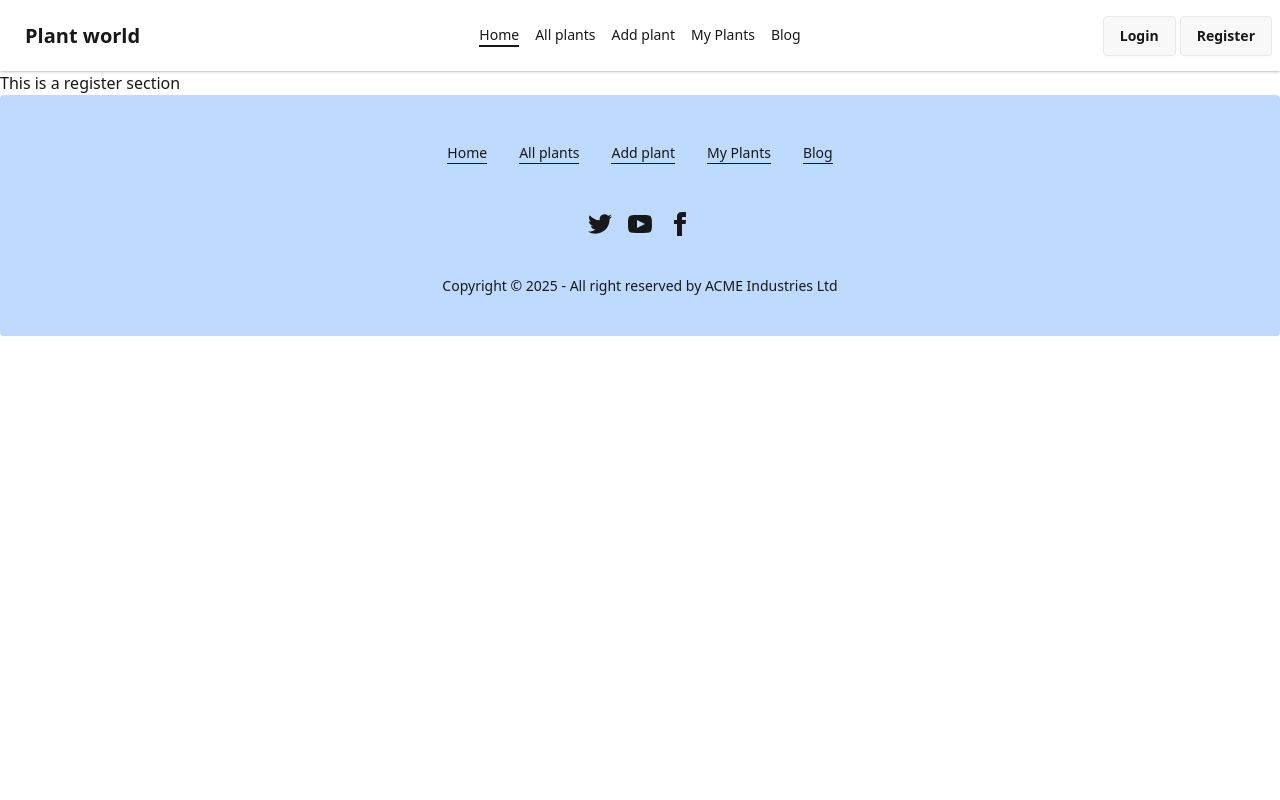
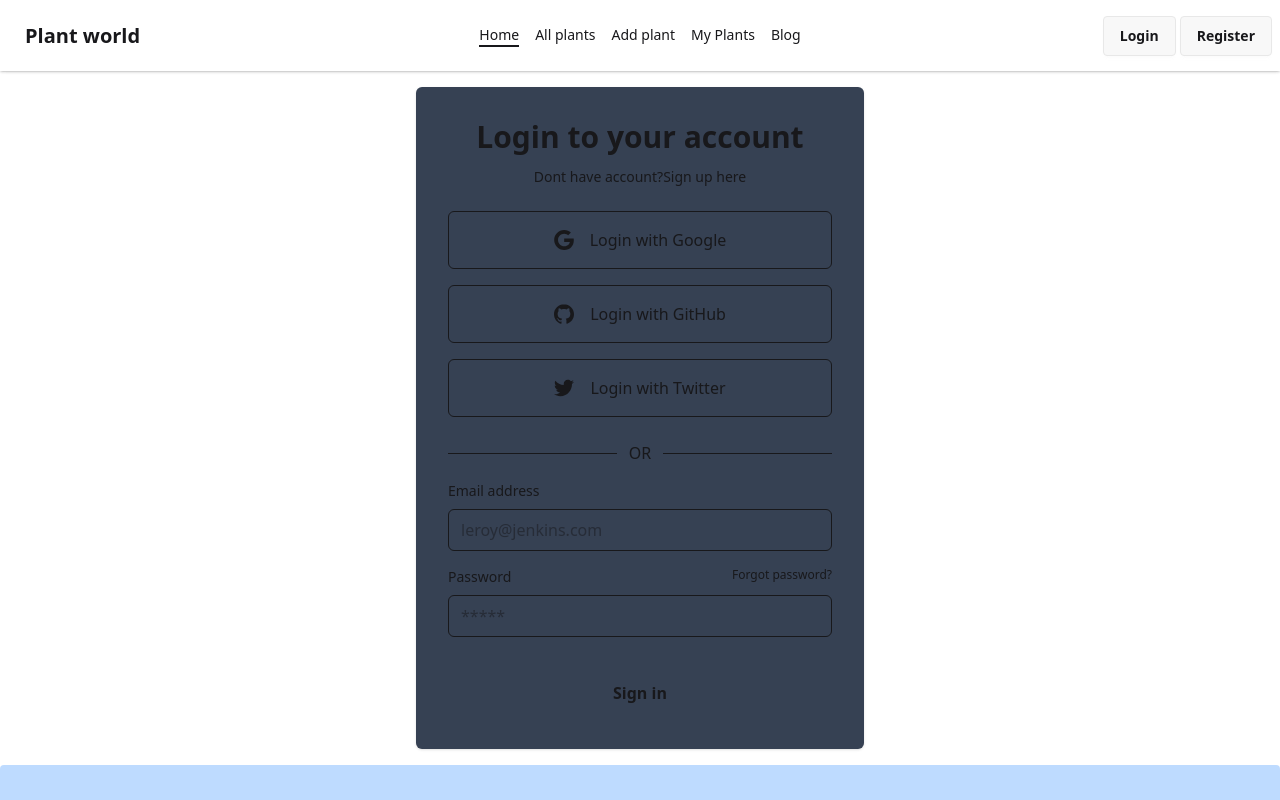
Before and after one commit to Jabedhossain101/plant-care, a React (Vite) app: page /register in a window 1280 px wide. Shown: the top 800 px of the page. Built offline with nearby package versions, Linux system fonts and the light colour scheme.

Commit message:
added firebase and working Register page

```diff
--- a/package.json
+++ b/package.json
@@ -12,6 +12,7 @@
   "dependencies": {
     "@tailwindcss/vite": "^4.1.7",
     "date-fns": "^4.1.0",
+    "firebase": "^11.8.1",
     "lottie-react": "^2.4.1",
     "lucide-react": "^0.511.0",
     "react": "^19.1.0",
--- a/src/Components/AllPlant.jsx
+++ b/src/Components/AllPlant.jsx
@@ -48,7 +48,7 @@
 
         <Link
           to={`/plantDetails/${_id}`}
-          className="btn bg-fuchsia-600 hover:bg-red-500 hover:text-xl hover:p-2"
+          className="btn bg-fuchsia-500 hover:bg-fuchsia-600  hover:p-2"
         >
           View More
         </Link>
--- a/src/Components/Footer.jsx
+++ b/src/Components/Footer.jsx
@@ -5,23 +5,25 @@
   const football = (
     <>
       <Link to="/">
-        <li className="m-2 list-none border-b-1 hover:bg-gray-200">Home</li>
+        <li className="m-2 list-none focus:underline hover:underline">Home</li>
       </Link>
       <Link to="/allPlants">
-        <li className="m-2 list-none border-b-1">All plants</li>
+        <li className="m-2 list-none focus:underline hover:underline">
+          All plants
+        </li>
       </Link>
       <Link to="/addPlant">
-        <li className="m-2 list-none border-b-1 hover:bg-gray-200">
+        <li className="m-2 list-none focus:underline hover:underline">
           Add plant
         </li>
       </Link>
       <Link to="/updateMango">
-        <li className="m-2 list-none border-b-1 hover:bg-gray-200  ">
+        <li className="m-2 list-none focus:underline hover:underline  ">
           My Plants
         </li>
       </Link>
       <Link to="/unit">
-        <li className="m-2 list-none border-b-1 hover:bg-gray-200">Blog</li>
+        <li className="m-2 list-none focus:underline hover:underline">Blog</li>
       </Link>
     </>
   );
--- a/src/Components/Update.jsx
+++ b/src/Components/Update.jsx
@@ -1,8 +1,10 @@
 import React from 'react';
 import { useLoaderData } from 'react-router';
+import Swal from 'sweetalert2';
 
 const Update = () => {
   const {
+    _id,
     Photo,
     Plant,
     careLevel,
@@ -21,6 +23,26 @@
     const formData = new FormData(form);
     const updatedPlant = Object.fromEntries(formData.entries());
     console.log(updatedPlant);
+
+    //send update mango to the db
+
+    fetch(`http://localhost:4000/mangos/${_id}`, {
+      method: 'PUT',
+      headers: {
+        'content-type': 'application/json',
+      },
+      body: JSON.stringify(updatedPlant),
+    })
+      .then(res => res.json())
+      .then(data => {
+        if (data.modifiedCount > 0) {
+          Swal.fire({
+            title: 'Plant Updated Successfully',
+            icon: 'success',
+            draggable: true,
+          });
+        }
+      });
   };
   return (
     <div>
--- /dev/null
+++ b/src/Firebase/firebase.init.js
@@ -0,0 +1,20 @@
+// Import the functions you need from the SDKs you need
+import { initializeApp } from 'firebase/app';
+import { getAuth } from 'firebase/auth';
+// TODO: Add SDKs for Firebase products that you want to use
+// https://firebase.google.com/docs/web/setup#available-libraries
+
+// Your web app's Firebase configuration
+const firebaseConfig = {
+  apiKey: 'AIzaSyB8rSTDwuMA8ddgyujN_UhojyqWYi2rm7w',
+  authDomain: 'mango-store-app.firebaseapp.com',
+  projectId: 'mango-store-app',
+  storageBucket: 'mango-store-app.firebasestorage.app',
+  messagingSenderId: '990028247684',
+  appId: '1:990028247684:web:5f327e4b11712010a4c8d1',
+};
+
+// Initialize Firebase
+const app = initializeApp(firebaseConfig);
+
+export const auth = getAuth(app);
--- a/src/Pages/Register.jsx
+++ b/src/Pages/Register.jsx
@@ -2,8 +2,112 @@
 
 const Register = () => {
   return (
-    <div>
-      <h1>This is a register section</h1>
+    <div className="w-full max-w-md p-4 rounded-md shadow sm:p-8  bg-gray-700 dark:text-base-100 mx-auto my-4">
+      <h2 className="mb-3 text-3xl font-semibold text-center">
+        Login to your account
+      </h2>
+      <p className="text-sm text-center dark:text-gray-600">
+        Dont have account?
+        <a
+          href="#"
+          rel="noopener noreferrer"
+          className="focus:underline hover:underline"
+        >
+          Sign up here
+        </a>
+      </p>
+      <div className="my-6 space-y-4">
+        <button
+          aria-label="Login with Google"
+          type="button"
+          className="flex items-center justify-center w-full p-4 space-x-4 border rounded-md focus:ring-2 focus:ring-offset-1 dark:border-gray-600 focus:dark:ring-violet-600"
+        >
+          <svg
+            xmlns="http://www.w3.org/2000/svg"
+            viewBox="0 0 32 32"
+            className="w-5 h-5 fill-current"
+          >
+            <path d="M16.318 13.714v5.484h9.078c-0.37 2.354-2.745 6.901-9.078 6.901-5.458 0-9.917-4.521-9.917-10.099s4.458-10.099 9.917-10.099c3.109 0 5.193 1.318 6.38 2.464l4.339-4.182c-2.786-2.599-6.396-4.182-10.719-4.182-8.844 0-16 7.151-16 16s7.156 16 16 16c9.234 0 15.365-6.49 15.365-15.635 0-1.052-0.115-1.854-0.255-2.651z"></path>
+          </svg>
+          <p>Login with Google</p>
+        </button>
+        <button
+          aria-label="Login with GitHub"
+          role="button"
+          className="flex items-center justify-center w-full p-4 space-x-4 border rounded-md focus:ring-2 focus:ring-offset-1 dark:border-gray-600 focus:dark:ring-violet-600"
+        >
+          <svg
+            xmlns="http://www.w3.org/2000/svg"
+            viewBox="0 0 32 32"
+            className="w-5 h-5 fill-current"
+          >
+            <path d="M16 0.396c-8.839 0-16 7.167-16 16 0 7.073 4.584 13.068 10.937 15.183 0.803 0.151 1.093-0.344 1.093-0.772 0-0.38-0.009-1.385-0.015-2.719-4.453 0.964-5.391-2.151-5.391-2.151-0.729-1.844-1.781-2.339-1.781-2.339-1.448-0.989 0.115-0.968 0.115-0.968 1.604 0.109 2.448 1.645 2.448 1.645 1.427 2.448 3.744 1.74 4.661 1.328 0.14-1.031 0.557-1.74 1.011-2.135-3.552-0.401-7.287-1.776-7.287-7.907 0-1.751 0.62-3.177 1.645-4.297-0.177-0.401-0.719-2.031 0.141-4.235 0 0 1.339-0.427 4.4 1.641 1.281-0.355 2.641-0.532 4-0.541 1.36 0.009 2.719 0.187 4 0.541 3.043-2.068 4.381-1.641 4.381-1.641 0.859 2.204 0.317 3.833 0.161 4.235 1.015 1.12 1.635 2.547 1.635 4.297 0 6.145-3.74 7.5-7.296 7.891 0.556 0.479 1.077 1.464 1.077 2.959 0 2.14-0.020 3.864-0.020 4.385 0 0.416 0.28 0.916 1.104 0.755 6.4-2.093 10.979-8.093 10.979-15.156 0-8.833-7.161-16-16-16z"></path>
+          </svg>
+          <p>Login with GitHub</p>
+        </button>
+        <button
+          aria-label="Login with Twitter"
+          role="button"
+          className="flex items-center justify-center w-full p-4 space-x-4 border rounded-md focus:ring-2 focus:ring-offset-1 dark:border-gray-600 focus:dark:ring-violet-600"
+        >
+          <svg
+            xmlns="http://www.w3.org/2000/svg"
+            viewBox="0 0 32 32"
+            className="w-5 h-5 fill-current"
+          >
+            <path d="M31.937 6.093c-1.177 0.516-2.437 0.871-3.765 1.032 1.355-0.813 2.391-2.099 2.885-3.631-1.271 0.74-2.677 1.276-4.172 1.579-1.192-1.276-2.896-2.079-4.787-2.079-3.625 0-6.563 2.937-6.563 6.557 0 0.521 0.063 1.021 0.172 1.495-5.453-0.255-10.287-2.875-13.52-6.833-0.568 0.964-0.891 2.084-0.891 3.303 0 2.281 1.161 4.281 2.916 5.457-1.073-0.031-2.083-0.328-2.968-0.817v0.079c0 3.181 2.26 5.833 5.26 6.437-0.547 0.145-1.131 0.229-1.724 0.229-0.421 0-0.823-0.041-1.224-0.115 0.844 2.604 3.26 4.5 6.14 4.557-2.239 1.755-5.077 2.801-8.135 2.801-0.521 0-1.041-0.025-1.563-0.088 2.917 1.86 6.36 2.948 10.079 2.948 12.067 0 18.661-9.995 18.661-18.651 0-0.276 0-0.557-0.021-0.839 1.287-0.917 2.401-2.079 3.281-3.396z"></path>
+          </svg>
+          <p>Login with Twitter</p>
+        </button>
+      </div>
+      <div className="flex items-center w-full my-4">
+        <hr className="w-full dark:text-gray-600" />
+        <p className="px-3 dark:text-gray-600">OR</p>
+        <hr className="w-full dark:text-gray-600" />
+      </div>
+      <form noValidate="" action="" className="space-y-8">
+        <div className="space-y-4">
+          <div className="space-y-2">
+            <label htmlFor="email" className="block text-sm">
+              Email address
+            </label>
+            <input
+              type="email"
+              name="email"
+              id="email"
+              placeholder="leroy@jenkins.com"
+              className="w-full px-3 py-2 border rounded-md dark:border-gray-300 dark:bg-gray-50 dark:text-gray-800 focus:dark:border-violet-600"
+            />
+          </div>
+          <div className="space-y-2">
+            <div className="flex justify-between">
+              <label htmlFor="password" className="text-sm">
+                Password
+              </label>
+              <a
+                rel="noopener noreferrer"
+                href="#"
+                className="text-xs hover:underline dark:text-gray-600"
+              >
+                Forgot password?
+              </a>
+            </div>
+            <input
+              type="password"
+              name="password"
+              id="password"
+              placeholder="*****"
+              className="w-full px-3 py-2 border rounded-md dark:border-gray-300 dark:bg-gray-50 dark:text-gray-800 focus:dark:border-violet-600"
+            />
+          </div>
+        </div>
+        <button
+          type="button"
+          className="w-full px-8 py-3 font-semibold rounded-md dark:bg-violet-600 dark:text-gray-50"
+        >
+          Sign in
+        </button>
+      </form>
     </div>
   );
 };
```
Also changed, not shown: 1 other file (tests, documents, lock files or other folders).
